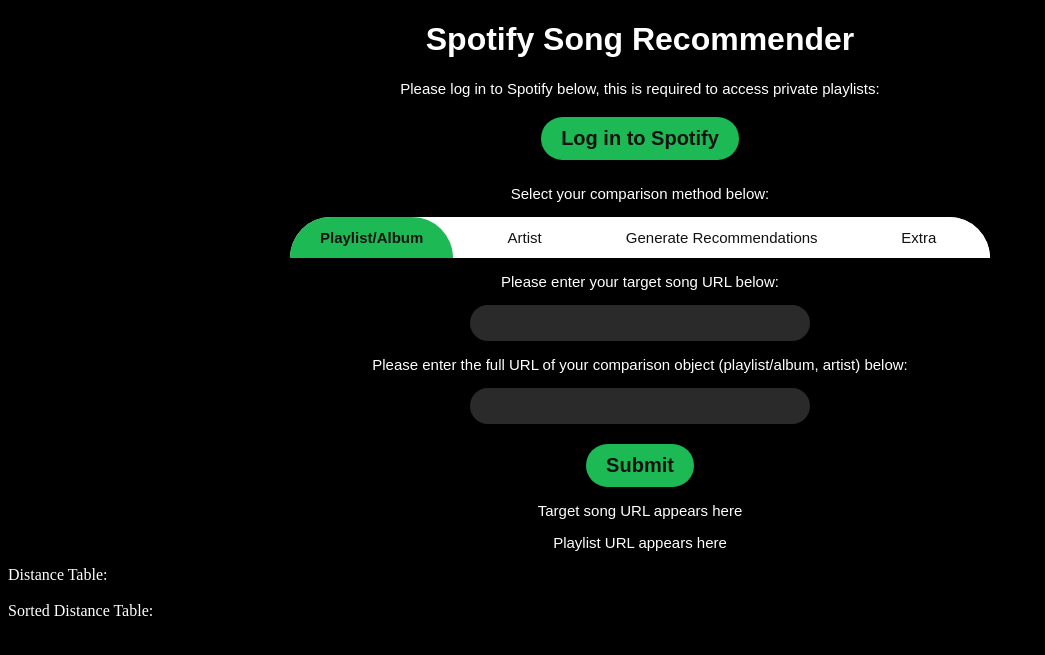
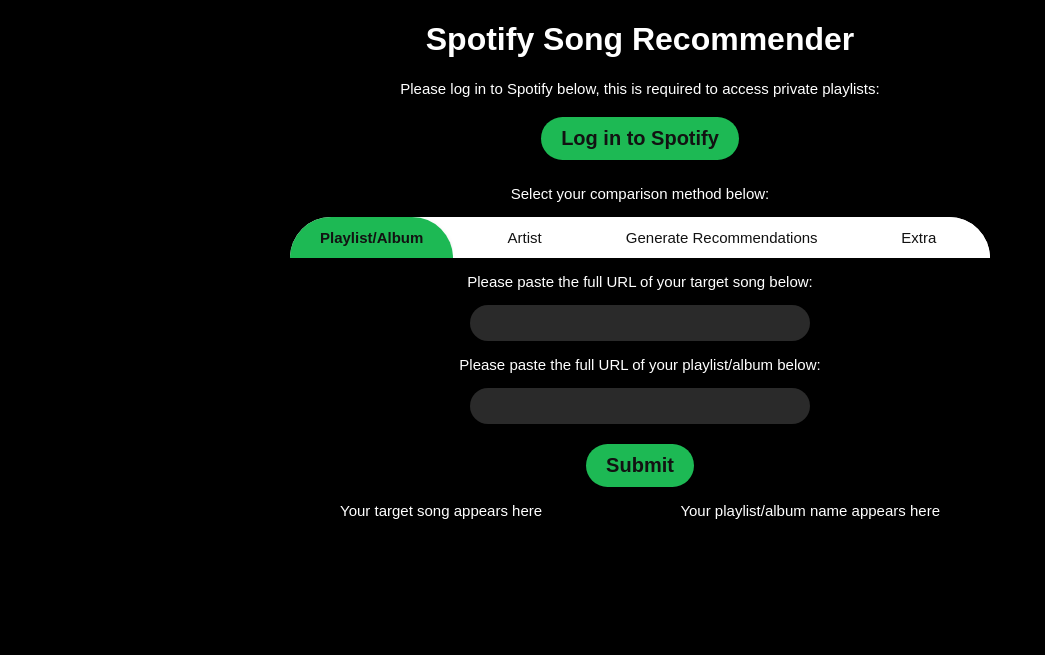
Before and after one commit to LilyFlowerTea/Spotify-Song-Screener, a FastAPI app: page / in a window 1280 px wide. Shown: the top 655 px of the page, without its empty margins (0-1045 px from the left). Run offline with FastAPI, Linux system fonts and the light colour scheme.

Commit message:
Webpage aesthetic upgrade, input verification added and tested

```diff
--- a/algorithms/pull_data_by_id.py
+++ b/algorithms/pull_data_by_id.py
@@ -93,7 +93,6 @@
         querystring = {"ids" : f"{pcls[parcel]}"}
         response = (requests.get(url, headers=headers, params=querystring)).json()
         print(audios)
-        print("LINEBREAK")
         audios.extend(response['audio_features'])
 
     #this block is to replace having to pull data each time since there are usage limits
--- a/api/index.py
+++ b/api/index.py
@@ -94,6 +94,8 @@
 @app.post("/data_request")
 def processing(data : NameReq, request : Request):
     cookie = request.cookies.get("mysession")
+    if cookie is None:
+        return {"message" : "login required"}
     if red.get(cookie) is None:
         return {"message" : "login required"}
     red_cache = spotipy.RedisCacheHandler(red, key = cookie)
--- a/static/script.js
+++ b/static/script.js
@@ -1,5 +1,10 @@
 // confirm js is active
-console.log("Hello from JavaScript!");
+console.log("JavaScript activated");
+
+// declare global variables, to be changed by functions later
+let button_method = "playlist/album";
+let sorted_data = "";
+let unsorted_data = "";
 
 // monitor buttons for clicks
 const spotify_login_button = document.getElementById("spotify_redirect");
@@ -11,25 +16,45 @@
 function overwrite_output_text(message){
     output_text.forEach(element => {
         element.textContent = ""
+        element.style.display = "none"
     })
     const overwrite_message = document.getElementById("overwrite_text_placeholder")
+    overwrite_message.style.display = "block"
     overwrite_message.textContent = message
 }
 
 // method selection, decides which algorithm to run in the backend
-let button_method = "playlist/album";
+// also assigns elements to be dynamically edited to match comparison selection
+const comparison_url_entry_message = document.getElementById("comparison_url_entry_message")
+const comparison_output = document.getElementById("comparison_output")
 method_button_list.forEach(button => {
     button.addEventListener("click", () => {
-      method_button_list.forEach(button => {
-          button.classList.remove("active")
-      });
-      button.classList.add("active")
-      const button_method = button.dataset.method;
-      console.log(button_method)
+        method_button_list.forEach(button => {
+            button.classList.remove("active")
+        });
+        button.classList.add("active")
+        button_method = button.dataset.method;
+        console.log(`Button method is ${button_method}`)
+        comparison_url_entry_message.textContent = `Please paste the full URL of your ${button_method} below`
+        comparison_output.textContent = `Your ${button_method} appears here`
     })
 })
 
-function jsonToTable(data, elementId) {
+// generate sorted_switch, initially hidden but will be revealed and checked when the data is displayed
+let distance_data = document.getElementById("distance_data")
+let unsorted_data_table = ""
+let sorted_data_table = ""
+const sorted_switch = document.getElementById("sorted_switch")
+sorted_switch.addEventListener("change", async function() {
+    if (sorted_switch.checked) {
+        distance_data.replaceChildren(sorted_data_table)
+    }
+    else {
+        distance_data.replaceChildren(unsorted_data_table)
+    }
+})
+
+function jsonToTable(data) {
     if (!data) return;
 
     const table = document.createElement("table");
@@ -46,7 +71,7 @@
         }
     thead.appendChild(row)
     table.appendChild(thead)
-    console.log("header row complete")
+    console.log("Header row complete")
 
     for (let data_row = 0; data_row < data.length; data_row++) {
         const row = document.createElement("tr")
@@ -63,15 +88,16 @@
         row.appendChild(song_name)
         row.appendChild(song_data)
         tbody.appendChild(row)
-        console.log("row " + data_row + " complete")
+        console.log("Row " + data_row + " complete")
     }
 
     table.appendChild(tbody)
 
-    const to_be_tabled = document.getElementById(elementId)
-    // Clear any previous output to prevent visual clogging
-    to_be_tabled.textContent = ""
-    to_be_tabled.appendChild(table)
+    // const to_be_tabled = document.getElementById(ident)
+    // // Clear any previous output to prevent buildup
+    // to_be_tabled.textContent = ""
+    // to_be_tabled.appendChild(table)
+    return table
 }
 
 // Spotify login
@@ -84,24 +110,24 @@
 submit_button.addEventListener("click", async function() {
     // Wait times can be long, so I output this to console to confirm it's active
     console.log("URLs submitted")
+    overwrite_output_text("URLs submitted, please wait while data is retrieved and processed")
     // pull the str entered into the submission field
     const target_song_url = document.getElementById("target_song_url").value
     const comparison_url = document.getElementById("comparison_url").value
 
     // check the urls are valid and that the method chosen matches comparison url submitted
     if (!target_song_url.startsWith("https://open.spotify.com/")){
-        console.log("target url error")
-        overwrite_output_text("Error: the target song URL is malformed. Please re-enter it.")
+        console.log("Target URL error")
+        overwrite_output_text("Error: the target song URL is empty or malformed. Please re-enter it.")
         return;
     }
     else if (!comparison_url.startsWith("https://open.spotify.com/")){
-        console.log("comparison url error")
-        overwrite_output_text("Error: the comparison object URL is malformed. Please re-enter it.")
+        console.log("Comparison URL error")
+        overwrite_output_text("Error: the comparison object URL is empty or malformed. Please re-enter it.")
         return;
     }
     const object_type = new URL(comparison_url).pathname.split("/")[1]
-    console.log("object type")
-    console.log(object_type)
+    console.log(`Object type is ${object_type}`)
     if (button_method !== object_type){
         if (button_method === "playlist/album"){
             if (!(object_type === "playlist" || object_type === "album")){
@@ -117,7 +143,7 @@
 
     // convert var name for backend, just to make the var name recognisable at both ends
     const method = button_method
-    console.log(method)
+    console.log(`Method is ${method}`)
 
     // send off data to main.py through FastAPI
     const response = await fetch("/data_request", {
@@ -131,17 +157,19 @@
             "Content-Type" : "application/json"
         }
     })
+    console.log("Response below")
     console.log(response)
 
     // assign text to be rewritten, needs to be above check for error code 500
     const target_song_output = document.getElementById("target_song_output")
     const comparison_output = document.getElementById("comparison_output")
 
-    if (response.status === 500 && method === "playlist/album"){
+    if (response.status === 500){
         overwrite_output_text("Error: unable to access data. This may be due to " +
             "an incorrect playlist/album ID, or you may not have access to this data with your account. " +
-            "Please try signing in if you have not already. If you have signed in, check your account" +
-            "is the owner of the playlist.")
+            "Please try signing in if you have not already. If you have signed in, check your account " +
+            "is the owner of the playlist. If you have done all of this, it may be a server issue")
+        return;
     }
 
     // assign response
@@ -151,7 +179,9 @@
         window.location.href = "/login_to_cookie"
         return;
     }
-    if (!data.target_song_name || !data.comparison_name || !data.distance_data || data.sorted_data){
+
+    // final failsafe
+    if (!data.target_song_name || !data.comparison_name || !data.distance_data || !data.sorted_data){
         overwrite_output_text("Error: data retrieval was unsuccessful. Please check your " +
             "URLs are correct and that you have access to this data. If so, it may be " +
             "an issue with the server.")
@@ -159,12 +189,15 @@
     }
 
     // overwrite text on page
+    console.log("Data below")
     console.log(data)
     target_song_output.textContent = data.target_song_name
     comparison_output.textContent = data.comparison_name
-    const distance_data = JSON.parse(data.distance_data)["Unsorted data"]
-    const sorted_data = JSON.parse(data.sorted_data)["Sorted data"]
-    jsonToTable(distance_data, "distance_table")
-    jsonToTable(sorted_data, "sorted_table")
-    console.log("complete")
+    sorted_data = JSON.parse(data.sorted_data)["Sorted data"]
+    unsorted_data = JSON.parse(data.distance_data)["Unsorted data"]
+    unsorted_data_table = jsonToTable(unsorted_data, "unsorted_table")
+    sorted_data_table = jsonToTable(sorted_data, "sorted_table")
+    sorted_switch.checked = true
+    sorted_switch.style.display = "block"
+    console.log("Process complete")
 })
--- a/static/style.css
+++ b/static/style.css
@@ -21,6 +21,15 @@
     font-family: sans-serif;
     font-size: 15px;
     text-align: center;
+}
+
+div {
+    color: white;
+    font-family: sans-serif;
+    font-size: 15px;
+    text-align: center;
+    margin-top: 10px;
+    margin-bottom: 10px;
 }
 
 form {
@@ -121,10 +130,81 @@
     margin-top: 20px;
 }
 
-#distance_table {
-    color: white;
+#overwrite_text_placeholder {
+    position: absolute;
+    left: 0;
+    right: 0;
+    text-align: center;
 }
 
-#sorted_table {
-    color: white;
+#output_text_div {
+    position: relative;
+    display: flex;
+    max-width: 600px;
+    justify-content: space-between;
+    margin: 0 auto;
+    font-size: 20px;
 }
+
+/* The switch - the box around the slider */
+.switch {
+  position: relative;
+  display: inline-block;
+  width: 60px;
+  height: 34px;
+}
+
+/* Hide default HTML checkbox */
+.switch input {
+  opacity: 0;
+  width: 0;
+  height: 0;
+}
+
+/* The slider */
+.slider {
+  position: absolute;
+  cursor: pointer;
+  top: 0;
+  left: 0;
+  right: 0;
+  bottom: 0;
+  background-color: #ccc;
+  -webkit-transition: .4s;
+  transition: .4s;
+}
+
+.slider:before {
+  position: absolute;
+  content: "";
+  height: 26px;
+  width: 26px;
+  left: 4px;
+  bottom: 4px;
+  background-color: white;
+  -webkit-transition: .4s;
+  transition: .4s;
+}
+
+input:checked + .slider {
+  background-color: var(--spotify-green);
+}
+
+input:focus + .slider {
+  box-shadow: 0 0 1px #2196F3;
+}
+
+input:checked + .slider:before {
+  -webkit-transform: translateX(26px);
+  -ms-transform: translateX(26px);
+  transform: translateX(26px);
+}
+
+/* Rounded sliders */
+.slider.round {
+  border-radius: 34px;
+}
+
+.slider.round:before {
+  border-radius: 50%;
+}
--- a/templates/index.html
+++ b/templates/index.html
@@ -32,20 +32,27 @@
     </div>
 <!--    create submission field -->
     <form action = "/data_request" method = "post">
-        <p>Please enter your target song URL below:</p>
+        <p>Please paste the full URL of your target song below:</p>
         <input id = "target_song_url" type = "text" name = "target_song_url">
-        <p>Please enter the full URL of your comparison object (playlist/album, artist) below:</p>
+        <p id = "comparison_url_entry_message">Please paste the full URL of your playlist/album below:</p>
         <input id = "comparison_url" type = "text" name = "comparison_url">
         <br>
         <button id = "data_submission" type = "button">Submit</button>
     </form>
 
-    <p id = "overwrite_text_placeholder" class = "output_text"></p>
-    <p id = "target_song_output" class = "output_text">Target song URL appears here</p>
-    <p id = "comparison_output" class = "output_text">Playlist URL appears here</p>
-    <div id = "distance_table" class = "output_text">Distance Table:</div>
-    <br>
-    <div id = "sorted_table" class = "output_text">Sorted Distance Table:</div>
+    <div id = "output_text_div">
+        <p id = "overwrite_text_placeholder" class = "output_text" style = "display: none"></p>
+        <p id = "target_song_output" class = "output_text">Your target song appears here</p>
+        <p id = "comparison_output" class = "output_text">Your playlist/album name appears here</p>
+    </div>
+    <div id = "output_table_div">
+<!--    Make an option to show sorted vs unsorted data -->
+        <label id = "sorted_switch" class = "switch" style = "display: none">
+            <input type = "checkbox">
+            <span class = "slider round"></span>
+        </label>
+        <div id = "distance_data" class = "output_text"></div>
+    </div>
 
 <script src="{{ url_for('static', path='script.js') }}"></script>
 
```
